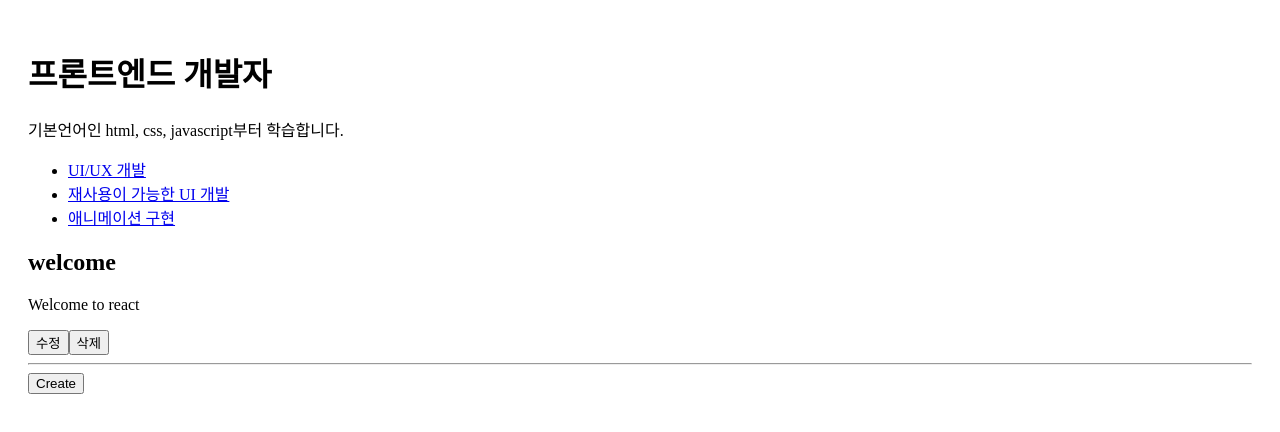
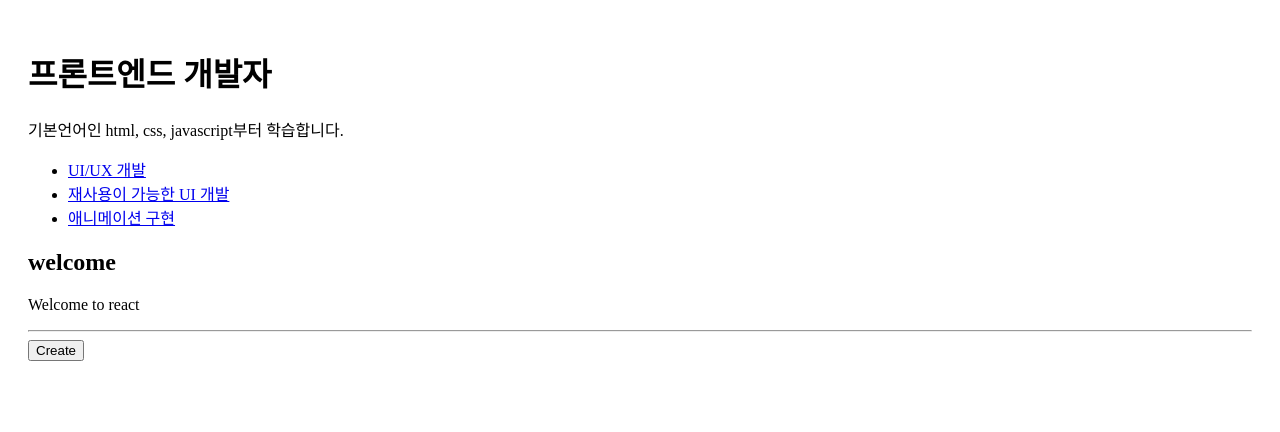
Before and after one commit to isnow-x/est13_react-basic, a React (Vite) app: page / in a window 1280 px wide. Shown: the top 432 px of the page. Built offline with nearby package versions, Linux system fonts and the light colour scheme.

Commit message:
수정사항

```diff
--- a/package.json
+++ b/package.json
@@ -11,7 +11,8 @@
   },
   "dependencies": {
     "react": "^19.2.6",
-    "react-dom": "^19.2.6"
+    "react-dom": "^19.2.6",
+    "uuid": "^14.0.1"
   },
   "devDependencies": {
     "@eslint/js": "^10.0.1",
--- a/src/App.jsx
+++ b/src/App.jsx
@@ -1,11 +1,12 @@
 import "./App.css";
-import { useState, useCallback } from "react";
+import { useState, useCallback, useMemo } from "react";
 import Myheader from "./components/Myheader";
 import Nav from "./components/Nav";
 import MyArticle from "./components/MyArticle";
 import Controls from "./components/controls";
 import CreateArticle from "./components/createArticle";
 import UpdateArticle from "./components/UpdateArticle";
+import { v4 as uuidv4 } from "uuid";
 
 function App() {
   console.log("App render");
@@ -16,21 +17,27 @@ function App() {
     desc: "기본언어인 html, css, javascript부터 학습합니다.",
   });
   const [content, setContent] = useState([
-    { id: 1, title: "UI/UX 개발", desc: "사용자 경험을 고려한 직관적이고 반응성 높은 화면 구현" },
+    { id: "1", title: "UI/UX 개발", desc: "사용자 경험을 고려한 직관적이고 반응성 높은 화면 구현" },
     {
-      id: 2,
+      id: "2",
       title: "재사용이 가능한 UI 개발",
       desc: "컴포넌트 기반으로 동일한 UI를 효율적으로 재사용 가능",
     },
-    { id: 3, title: "애니메이션 구현", desc: "상태 변화에 따른 자연스럽고 동적인 화면 효과 구현" },
+    {
+      id: "3",
+      title: "애니메이션 구현",
+      desc: "상태 변화에 따른 자연스럽고 동적인 화면 효과 구현",
+    },
   ]);
-  const [maxId, setMaxId] = useState(3);
+  // const [maxId, setMaxId] = useState(3);
 
   const welcome = { title: "welcome", desc: "Welcome to react" };
 
   let _title = null;
   let _desc = null;
   let _article = null;
+
+  const selectedArticle = useMemo(() => content.find(item => item.id === id), [content, id]);
 
   const handleDelete = () => {
     if (window.confirm("정말 삭제할까요?")) {
@@ -46,10 +53,9 @@ function App() {
     _desc = welcome.desc;
     _article = <MyArticle title={_title} desc={_desc} />;
   } else if (mode === "read") {
-    const selected = content.find(c => c.id === id);
-    if (selected) {
-      _title = selected.title;
-      _desc = selected.desc;
+    if (selectedArticle) {
+      _title = selectedArticle.title;
+      _desc = selectedArticle.desc;
     }
     _article = (
       <MyArticle
@@ -65,7 +71,7 @@ function App() {
     _article = (
       <CreateArticle
         onSubmit={(_title, _desc) => {
-          const newId = maxId + 1;
+          const newId = uuidv4();
 
           let _contents = content.concat({ id: newId, title: _title, desc: _desc });
           setContent(_contents);
@@ -76,13 +82,11 @@ function App() {
       />
     );
   } else if (mode === "update") {
-    const selected = content.find(c => c.id === id);
-    console.log(selected);
-    if (!selected) return null;
+    if (!selectedArticle) return null;
     _article = (
       <UpdateArticle
-        title={selected.title}
-        desc={selected.desc}
+        title={selectedArticle.title}
+        desc={selectedArticle.desc}
         onSubmit={(_title, _desc) => {
           setContent(prev =>
             prev.map(p =>
--- a/src/components/MyArticle.jsx
+++ b/src/components/MyArticle.jsx
@@ -7,20 +7,8 @@ function MyArticle({ title, desc, onChangeMode, onDelete }) {
         <h2>{title}</h2>
         <p>{desc}</p>
       </article>
-      <button
-        onClick={() => {
-          onChangeMode();
-        }}
-      >
-        수정
-      </button>
-      <button
-        onClick={() => {
-          onDelete();
-        }}
-      >
-        삭제
-      </button>
+      {onChangeMode && <button onClick={onChangeMode}>수정</button>}
+      {onDelete && <button onClick={onDelete}>삭제</button>}
     </section>
   );
 }
--- a/src/components/Nav.jsx
+++ b/src/components/Nav.jsx
@@ -11,7 +11,7 @@ const Nav = memo(function Nav({ data, onChangeMode }) {
         onClick={e => {
           // console.log(e.target.dataset.id);
           e.preventDefault();
-          onChangeMode(Number(e.target.dataset.id));
+          onChangeMode(e.target.dataset.id);
         }}
       >
         {d.title}
--- a/src/components/UpdateArticle.jsx
+++ b/src/components/UpdateArticle.jsx
@@ -2,14 +2,30 @@ import { useState } from "react";
 
 function UpdateArticle({ title, desc, onSubmit }) {
   console.log("UpdateArticle render");
-  const [newTitle, setNewTitle] = useState(title);
-  const [newDesc, setNewDesc] = useState(desc);
-  const handleTitleChange = e => {
-    setNewTitle(e.target.value);
+  const [content, setContent] = useState({
+    title: title,
+    desc: desc,
+  });
+  // const [newTitle, setNewTitle] = useState(title);
+  // const [newDesc, setNewDesc] = useState(desc);
+
+  // const handleTitleChange = e => {
+  //   setNewTitle(e.target.value);
+  // };
+  // const handleDescChange = e => {
+  //   setNewDesc(e.target.value);
+  // };
+
+  const handleChange = e => {
+    const { name, value } = e.target;
+    setContent(prev => {
+      return {
+        ...prev,
+        [name]: value,
+      };
+    });
   };
-  const handleDescChange = e => {
-    setNewDesc(e.target.value);
-  };
+
   return (
     <>
       <h2>Update Article</h2>
@@ -17,7 +33,7 @@ function UpdateArticle({ title, desc, onSubmit }) {
         action=""
         onSubmit={e => {
           e.preventDefault();
-          onSubmit(newTitle, newDesc);
+          onSubmit(content.title, content.desc);
         }}
       >
         <div>
@@ -26,13 +42,13 @@ function UpdateArticle({ title, desc, onSubmit }) {
             type="text"
             name="title"
             id="title"
-            value={newTitle}
-            onChange={handleTitleChange}
+            value={content.title}
+            onChange={handleChange}
           />
         </div>
         <div>
           <label htmlFor="desc">desc</label>
-          <textarea name="desc" id="desc" value={newDesc} onChange={handleDescChange}></textarea>
+          <textarea name="desc" id="desc" value={content.desc} onChange={handleChange}></textarea>
         </div>
         <button>Submit</button>
       </form>
```
Also changed, not shown: 1 other file (tests, documents, lock files or other folders).
